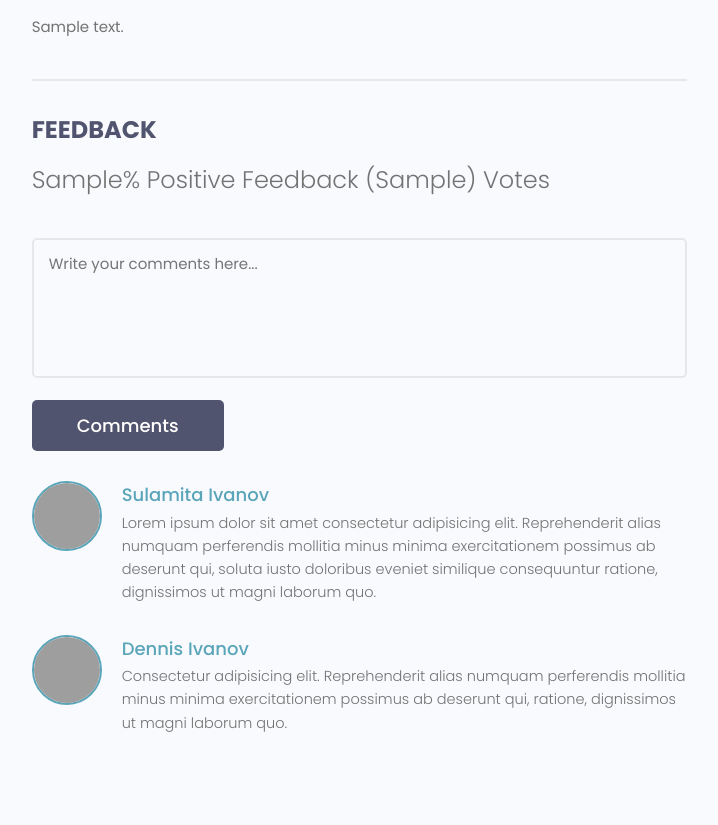
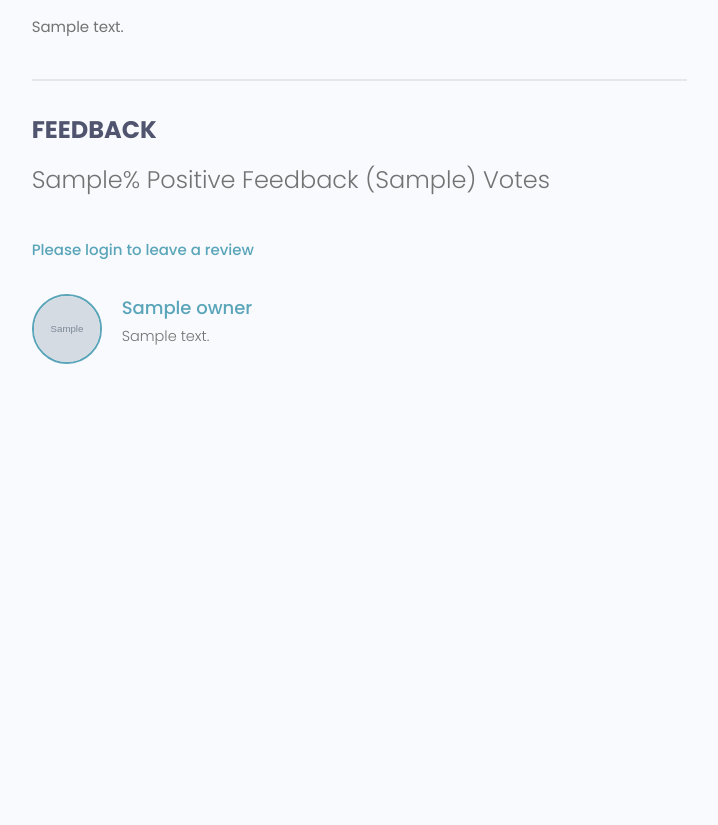
Before and after one commit to Inc21/Django-Course, a Django app: template projects/templates/projects/single-project.html in a window 1280 px wide. Shown: the part 696-1521 px from the top of the page, without its empty margins (465-1183 px from the left). After the commit the page ends 1060 px from the top, so only its background shows below. Run offline with Django 4.2, Linux system fonts and the light colour scheme; the template is opened without the code that fills it: most values are stand-ins (such as "Sample title", 1, 10 or a date in 2020); grey boxes marked "Sample" are stand-in pictures; some libraries are stand-ins or nearby versions; grey boxes are pictures that could not be loaded.

Commit message:
Complete lesson 28, Reviews

```diff
--- a/projects/templates/projects/single-project.html
+++ b/projects/templates/projects/single-project.html
@@ -44,43 +44,38 @@
             <h5 class="project--rating">
               {{ project.vote_ratio }}% Positive Feedback ({{ project.vote_totals }}) Vote{{ project.vote_totals|pluralize:"s" }}
             </h5>
+            {% if request.user.profile.id in project.reviewers %}
+                    <p>You have already submitted your review for this project</p>
+                {% elif request.user.profile == project.owner %}
+                    <p>You cannot review your own work</p>
+                {% elif request.user.is_authenticated %}
+                <form class="form" action="{% url 'project' project.id %}" method="POST">
+                    {% csrf_token %}
+                    {% for field in form %}
+                    <div class="form__field">
+                        <label for="formInput#textarea">{{field.label}}</label>
+                        {{field}}
+                    </div>
+                    {% endfor %}
+                    <input class="btn btn--sub btn--lg" type="submit" value="Add Review" />
+                </form>
+            {% else %}
+                <a href="{% url 'login' %}?next={{request.path}}">Please login to leave a review</a>
+            {% endif %}
+                <div class="commentList">
 
-            <form class="form" action="#" method="POST">
-              <!-- Textarea -->
-              <div class="form__field">
-                <label for="formInput#textarea">Comments: </label>
-                <textarea class="input input--textarea" name="message" id="formInput#textarea"
-                  placeholder="Write your comments here..."></textarea>
-              </div>
-              <input class="btn btn--sub btn--lg" type="submit" value="Comments" />
-            </form>
-            <div class="commentList">
-              <div class="comment">
-                <a href="profile.html">
-                  <img class="avatar avatar--md"
-                    src="https://pbs.twimg.com/profile_images/1335382240931368961/b3wSZKj4_400x400.jpg" alt="user" />
-                </a>
-                <div class="comment__details">
-                  <a href="profile.html" class="comment__author">Sulamita Ivanov</a>
-                  <p class="comment__info">
-                    Lorem ipsum dolor sit amet consectetur adipisicing elit. Reprehenderit alias numquam perferendis
-                    mollitia minus minima exercitationem possimus ab deserunt qui, soluta iusto doloribus eveniet
-                    similique consequuntur ratione, dignissimos ut magni laborum quo.
-                  </p>
+                {% for review in project.review_set.all %}
+                {% if review.body %}
+                <div class="comment">
+                    <a href="{% url 'user-profile' review.owner.id %}">
+                    <img class="avatar avatar--md" src="{{review.owner.profile_image.url}}" alt="user" /></a>
+                    <div class="comment__details">
+                        <a href="{% url 'user-profile' review.owner.id %}" class="comment__author">{{review.owner.name}}</a>
+                        <p class="comment__info">{{review.body|linebreaksbr}}</p>
+                    </div>
                 </div>
-              </div>
-              <div class="comment">
-                <a href="profile.html">
-                  <img class="avatar avatar--md" src="https://avatars.githubusercontent.com/u/33843378" alt="user" />
-                </a>
-                <div class="comment__details">
-                  <a href="profile.html" class="comment__author">Dennis Ivanov</a>
-                  <p class="comment__info">
-                    Consectetur adipisicing elit. Reprehenderit alias numquam perferendis mollitia minus minima
-                    exercitationem possimus ab deserunt qui, ratione, dignissimos ut magni laborum quo.
-                  </p>
-                </div>
-              </div>
+                {% endif %}
+                {% endfor %}
             </div>
           </div>
         </div>
--- a/users/templates/users/login_register.html
+++ b/users/templates/users/login_register.html
@@ -61,7 +61,7 @@
       <p>Hello Developer, Welcome Back!</p>
     </div>
 
-    <form action="{% url 'login' %}" method="POST" class="form auth__form">
+    <form action="" method="POST" class="form auth__form">
       {% csrf_token %}
 
       <!-- Input:Username -->
--- a/users/views.py
+++ b/users/views.py
@@ -19,7 +19,7 @@ def login_user(request):
         return redirect('profiles')
 
     if request.method == 'POST':
-        username = request.POST['username']
+        username = request.POST['username'].lower()
         password = request.POST['password']
 
         try:
@@ -31,7 +31,8 @@ def login_user(request):
 
         if user is not None:
             login(request, user)
-            return redirect('profiles')
+            return redirect(
+                request.GET['next'] if 'next' in request.GET else 'account')
         else:
             messages.error(request, 'Username or password is incorrect')
 
```
Also changed, not shown: projects/forms.py (+24 -1 lines), projects/models.py (+25 -1 lines), projects/views.py (+17 -2 lines), db.sqlite3, projects/migrations/0005_alter_project_options_review_owner_and_more.py (added).
